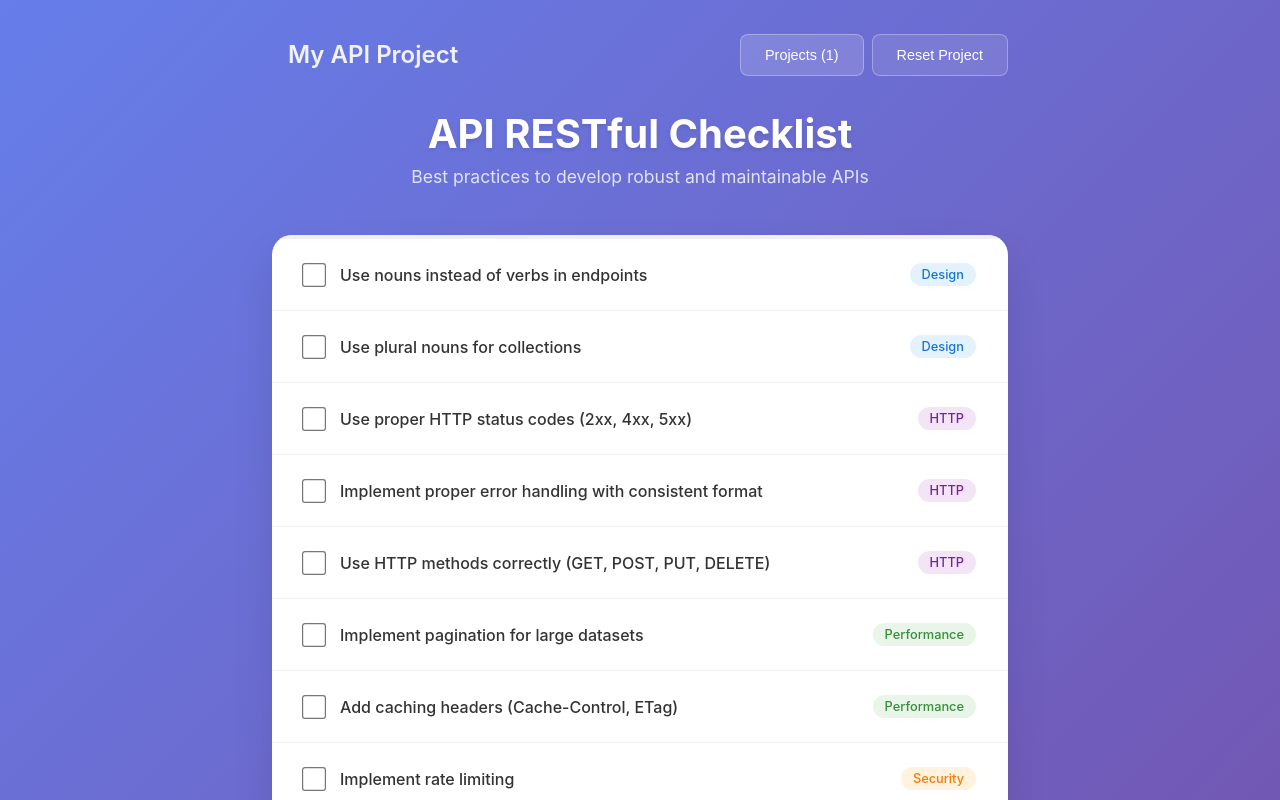
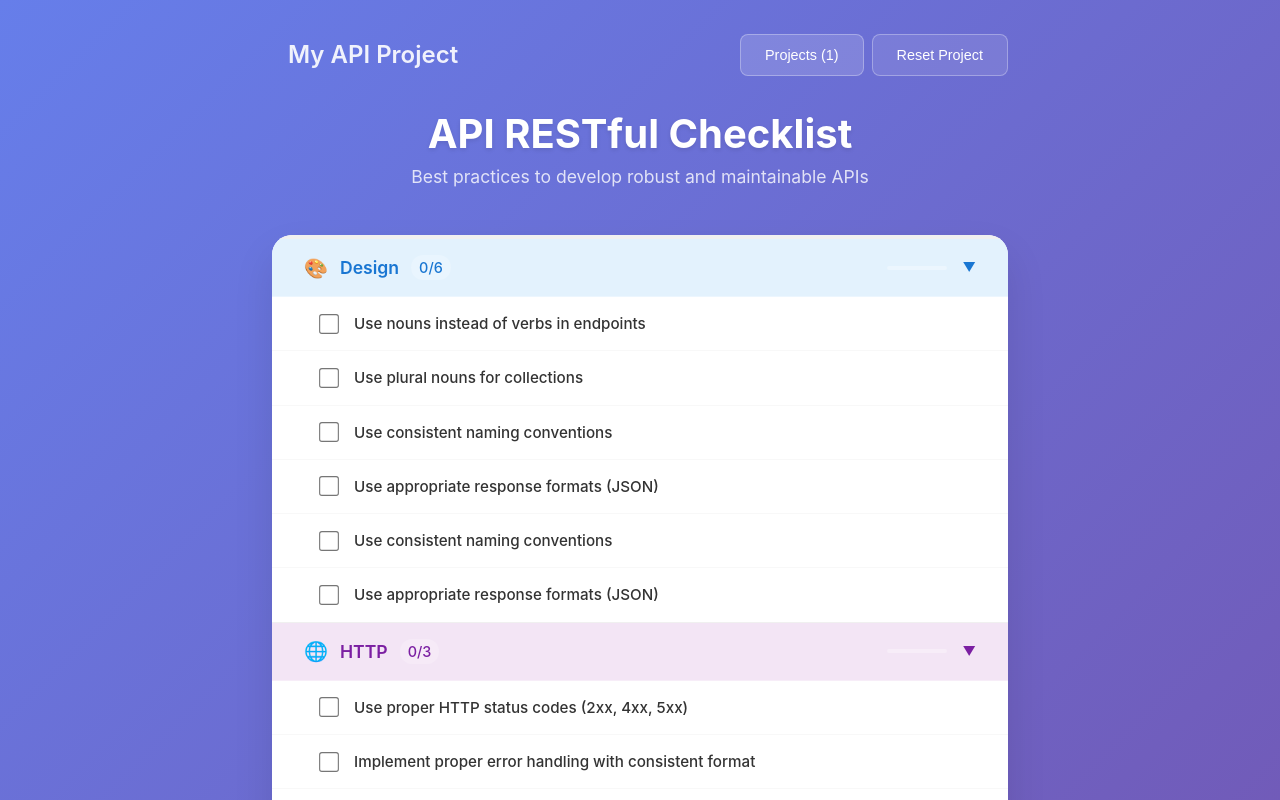
Before and after one commit to your-checklist/your-api-checklist.com, a React (Create React App) app: page / in a window 1280 px wide. Shown: the top 800 px of the page. Built offline with nearby package versions, Linux system fonts and the light colour scheme.

Commit message:
feat: enhance checklist functionality with collapsible categories, improved styling, and additional checklist items; integrate gh-pages for deployment

```diff
--- a/src/App.css
+++ b/src/App.css
@@ -295,17 +295,95 @@ body {
 }
 
 .checklist {
-  list-style: none;
   padding: 0;
 }
 
+.category-section {
+  border-bottom: 1px solid #f0f0f0;
+}
+
+.category-section:last-child {
+  border-bottom: none;
+}
+
+.category-header {
+  padding: 1rem 2rem;
+  cursor: pointer;
+  display: flex;
+  justify-content: space-between;
+  align-items: center;
+  transition: all 0.3s ease;
+  border-bottom: 1px solid rgba(255, 255, 255, 0.3);
+}
+
+.category-header:hover {
+  opacity: 0.9;
+  transform: translateX(3px);
+}
+
+.category-info {
+  display: flex;
+  align-items: center;
+  gap: 0.75rem;
+}
+
+.category-icon {
+  font-size: 1.2rem;
+}
+
+.category-name {
+  font-size: 1.1rem;
+  font-weight: 600;
+}
+
+.category-progress {
+  font-size: 0.9rem;
+  background: rgba(255, 255, 255, 0.2);
+  padding: 0.25rem 0.5rem;
+  border-radius: 12px;
+  font-weight: 500;
+}
+
+.category-controls {
+  display: flex;
+  align-items: center;
+  gap: 1rem;
+}
+
+.category-progress-bar {
+  width: 60px;
+  height: 4px;
+  background: rgba(255, 255, 255, 0.3);
+  border-radius: 2px;
+  overflow: hidden;
+}
+
+.category-progress-fill {
+  height: 100%;
+  transition: width 0.3s ease;
+  border-radius: 2px;
+}
+
+.collapse-icon {
+  font-size: 0.8rem;
+  transition: transform 0.3s ease;
+  font-weight: bold;
+}
+
+.category-items {
+  list-style: none;
+  padding: 0;
+  margin: 0;
+}
+
 .checklist-item {
-  padding: 1.5rem 2rem;
-  border-bottom: 1px solid #f0f0f0;
+  padding: 1rem 2rem 1rem 3rem;
+  border-bottom: 1px solid #f8f8f8;
   display: flex;
   align-items: center;
   transition: all 0.3s ease;
   cursor: pointer;
+  background: white;
 }
 
 .checklist-item:hover {
@@ -323,19 +401,20 @@ body {
 }
 
 .checkbox {
-  width: 20px;
-  height: 20px;
+  width: 18px;
+  height: 18px;
   margin-right: 1rem;
   cursor: pointer;
   accent-color: #4CAF50;
-  transform: scale(1.2);
+  transform: scale(1.1);
 }
 
 .item-text {
-  font-size: 1rem;
+  font-size: 0.95rem;
   font-weight: 500;
   transition: all 0.3s ease;
   flex: 1;
+  line-height: 1.4;
 }
 
 .completed .item-text {
@@ -382,11 +461,19 @@ body {
   }
 
   .checklist-item {
-    padding: 1rem 1.5rem;
+    padding: 0.75rem 1.5rem 0.75rem 2.5rem;
   }
 
-  .item-category {
-    display: none;
+  .category-header {
+    padding: 0.75rem 1.5rem;
+  }
+
+  .category-controls {
+    gap: 0.5rem;
+  }
+
+  .category-progress-bar {
+    width: 40px;
   }
 
   .project-controls {
--- a/src/App.js
+++ b/src/App.js
@@ -5,6 +5,8 @@ function App() {
   const defaultChecklist = [
     { id: 1, text: 'Use nouns instead of verbs in endpoints', category: 'Design', completed: false },
     { id: 2, text: 'Use plural nouns for collections', category: 'Design', completed: false },
+    { id: 13, text: 'Use consistent naming conventions', category: 'Design', completed: false },
+    { id: 15, text: 'Use appropriate response formats (JSON)', category: 'Design', completed: false },
     { id: 3, text: 'Use proper HTTP status codes (2xx, 4xx, 5xx)', category: 'HTTP', completed: false },
     { id: 4, text: 'Implement proper error handling with consistent format', category: 'HTTP', completed: false },
     { id: 5, text: 'Use HTTP methods correctly (GET, POST, PUT, DELETE)', category: 'HTTP', completed: false },
@@ -13,6 +15,7 @@ function App() {
     { id: 8, text: 'Implement rate limiting', category: 'Security', completed: false },
     { id: 9, text: 'Use HTTPS everywhere', category: 'Security', completed: false },
     { id: 10, text: 'Implement proper authentication (JWT, OAuth)', category: 'Security', completed: false },
+    { id: 14, text: 'Implement input validation', category: 'Security', completed: false },
     { id: 11, text: 'Version your API (/v1/, /v2/)', category: 'Versioning', completed: false },
     { id: 12, text: 'Provide comprehensive API documentation', category: 'Documentation', completed: false },
     { id: 13, text: 'Use consistent naming conventions', category: 'Design', completed: false },
@@ -52,6 +55,19 @@ function App() {
     return projects[0]?.id || null;
   });
 
+  // Collapsed categories state
+  const [collapsedCategories, setCollapsedCategories] = useState(() => {
+    const saved = localStorage.getItem('api-checklist-collapsed-categories');
+    if (saved) {
+      try {
+        return JSON.parse(saved);
+      } catch (e) {
+        console.error("Error parsing collapsed categories", e);
+      }
+    }
+    return {};
+  });
+
   const [isEditingName, setIsEditingName] = useState(false);
   const [showProjectSelector, setShowProjectSelector] = useState(false);
   const [newProjectName, setNewProjectName] = useState('');
@@ -70,6 +86,11 @@ function App() {
     }
   }, [currentProjectId]);
 
+  // Save collapsed categories
+  useEffect(() => {
+    localStorage.setItem('api-checklist-collapsed-categories', JSON.stringify(collapsedCategories));
+  }, [collapsedCategories]);
+
   const handleToggle = (id) => {
     setProjects(prevProjects =>
       prevProjects.map(project =>
@@ -83,6 +104,13 @@ function App() {
           : project
       )
     );
+  };
+
+  const toggleCategory = (category) => {
+    setCollapsedCategories(prev => ({
+      ...prev,
+      [category]: !prev[category]
+    }));
   };
 
   const handleProjectNameSubmit = (e) => {
@@ -156,6 +184,15 @@ function App() {
     return <div>Loading...</div>;
   }
 
+  // Group checklist items by category
+  const groupedChecklist = currentProject.checklist.reduce((acc, item) => {
+    if (!acc[item.category]) {
+      acc[item.category] = [];
+    }
+    acc[item.category].push(item);
+    return acc;
+  }, {});
+
   const completedCount = currentProject.checklist.filter(item => item.completed).length;
   const totalCount = currentProject.checklist.length;
   const progressPercentage = totalCount > 0 ? (completedCount / totalCount) * 100 : 0;
@@ -182,6 +219,18 @@ function App() {
       'Documentation': '#00796b'
     };
     return colors[category] || '#666';
+  };
+
+  const getCategoryIcon = (category) => {
+    const icons = {
+      'Design': '🎨',
+      'HTTP': '🌐',
+      'Performance': '⚡',
+      'Security': '🔒',
+      'Versioning': '📋',
+      'Documentation': '📚'
+    };
+    return icons[category] || '📝';
   };
 
   return (
@@ -292,8 +341,49 @@ function App() {
           ></div>
         </div>
 
-        <ul className="checklist">
-          {currentProject.checklist.map((item) => (
+        <div className="checklist">
+          {Object.entries(groupedChecklist).map(([category, items]) => {
+            const categoryCompleted = items.filter(item => item.completed).length;
+            const categoryTotal = items.length;
+            const categoryProgress = categoryTotal > 0 ? (categoryCompleted / categoryTotal) * 100 : 0;
+            const isCollapsed = collapsedCategories[category];
+
+            return (
+              <div key={category} className="category-section">
+                <div
+                  className="category-header"
+                  onClick={() => toggleCategory(category)}
+                  style={{
+                    background: getCategoryColor(category),
+                    color: getCategoryTextColor(category)
+                  }}
+                >
+                  <div className="category-info">
+                    <span className="category-icon">{getCategoryIcon(category)}</span>
+                    <span className="category-name">{category}</span>
+                    <span className="category-progress">
+                      {categoryCompleted}/{categoryTotal}
+                    </span>
+                  </div>
+                  <div className="category-controls">
+                    <div className="category-progress-bar">
+                      <div
+                        className="category-progress-fill"
+                        style={{
+                          width: `${categoryProgress}%`,
+                          background: getCategoryTextColor(category)
+                        }}
+                      ></div>
+                    </div>
+                    <span className="collapse-icon">
+                      {isCollapsed ? '▶' : '▼'}
+                    </span>
+                  </div>
+                </div>
+
+                {!isCollapsed && (
+                  <ul className="category-items">
+                    {items.map((item) => (
                       <li
                         key={item.id}
                         className={`checklist-item ${item.completed ? 'completed' : ''}`}
@@ -309,18 +399,14 @@ function App() {
                           className="checkbox"
                         />
                         <span className="item-text">{item.text}</span>
-              <span
-                className="item-category"
-                style={{
-                  background: getCategoryColor(item.category),
-                  color: getCategoryTextColor(item.category)
-                }}
-              >
-                {item.category}
-              </span>
                       </li>
                     ))}
                   </ul>
+                )}
+              </div>
+            );
+          })}
+        </div>
 
         <div className="stats">
           <div className="stats-text">Progress</div>
```
Also changed, not shown: package.json (+7 -1 lines), 1 other file (tests, documents, lock files or other folders). Lines whose indentation alone changed are shown as unchanged.
